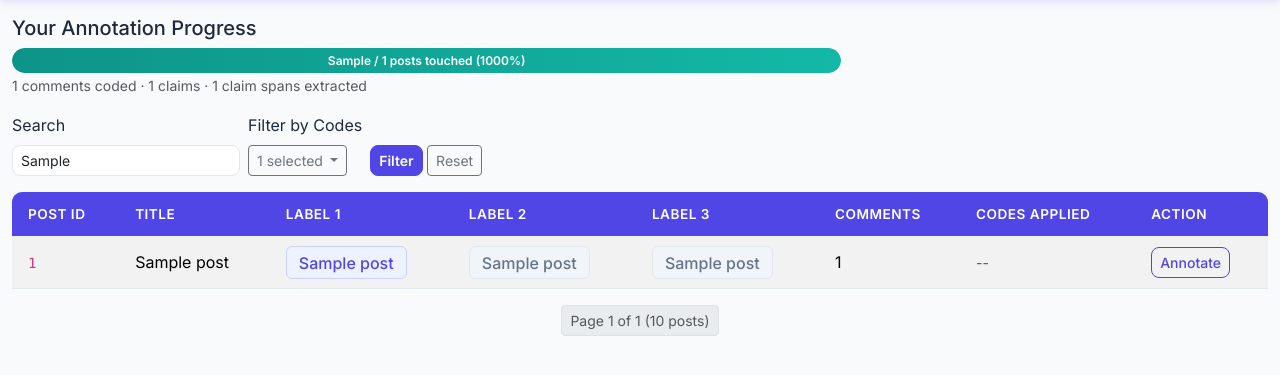
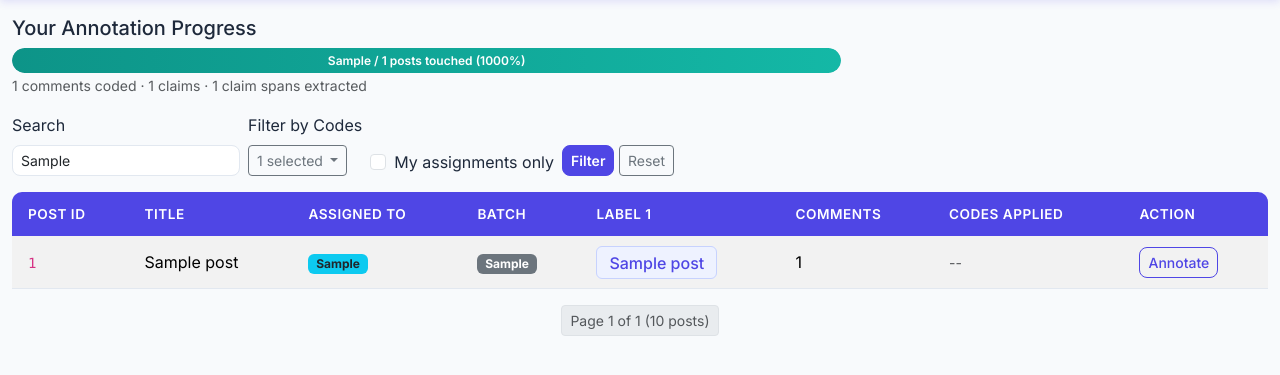
Before and after one commit to rohanray14/LLM_Healthcare_Research, a Flask app: template webapp/templates/annotator_dashboard.html in a window 1280 px wide. Shown: the part 56-431 px from the top of the page. Run offline with Flask 3, Linux system fonts and the light colour scheme; the template is opened without the code that fills it: most values are stand-ins (such as "Sample title", 1, 10 or a date in 2020); parts of the project's set-up code (start-up, migrations or seed data) failed here and were passed over.

Commit message:
Add assigned annotator/batch tags from spreadsheet columns
- Posts table now stores assigned_batch and assigned_annotator (with
  safe migration for existing DBs via ALTER TABLE)
- Pull from Google Sheets reads batch/annotator columns (case-insensitive)
- Annotator dashboard shows Assigned To and Batch columns
- "My assignments only" checkbox filter shows posts where the logged-in
  user is the assigned annotator and batch is non-empty
- Annotation page shows assignment badge on each post

Co-Authored-By: Claude Opus 4.6 <noreply@anthropic.com>

```diff
--- a/webapp/app.py
+++ b/webapp/app.py
@@ -253,6 +253,7 @@ def export_data():
 def annotator_dashboard():
     search = request.args.get("search", "")
     code_filter = request.args.getlist("codes")  # multi-select
+    my_assignments = request.args.get("my_assignments", "")
     page = int(request.args.get("page", 1))
 
     posts, total = get_posts(
@@ -260,6 +261,7 @@ def annotator_dashboard():
         page=page,
         per_page=25,
         username=session["username"],
+        assigned_to=session["username"] if my_assignments else None,
     )
     progress = get_annotation_progress(session["username"])
     total_pages = max(1, (total + 24) // 25)
@@ -285,6 +287,7 @@ def annotator_dashboard():
         total_pages=total_pages,
         current_search=search,
         current_codes=code_filter,
+        current_my_assignments=my_assignments,
         progress=progress,
         code_summaries=code_summaries,
         comment_codes=COMMENT_CODES,
--- a/webapp/sheets.py
+++ b/webapp/sheets.py
@@ -317,11 +317,17 @@ def pull_input_data(username=None, tab_name=None):
             nc = _get(row, "num_comments", 0)
             num_comments = int(nc) if nc else 0
             reddit_url = str(_get(row, "reddit_url"))
+            batch = str(_get(row, "batch", "")).strip()
+            annotator = str(_get(row, "annotator", "")).strip()
+            if batch.lower() == "nan":
+                batch = ""
+            if annotator.lower() == "nan":
+                annotator = ""
 
             conn.execute(
-                "INSERT INTO posts (id, title, body, label1, label2, label3, num_comments, reddit_url) "
-                "VALUES (?, ?, ?, ?, ?, ?, ?, ?)",
-                (post_id, title, body, label1, label2, label3, num_comments, reddit_url),
+                "INSERT INTO posts (id, title, body, label1, label2, label3, num_comments, reddit_url, assigned_batch, assigned_annotator) "
+                "VALUES (?, ?, ?, ?, ?, ?, ?, ?, ?, ?)",
+                (post_id, title, body, label1, label2, label3, num_comments, reddit_url, batch, annotator),
             )
             inserted_posts += 1
 
--- a/webapp/templates/annotate_post.html
+++ b/webapp/templates/annotate_post.html
@@ -34,6 +34,12 @@
         </div>
     </div>
     <div class="card-body">
+        {% if post.assigned_annotator and post.assigned_batch %}
+        <div class="mb-2">
+            <span class="badge bg-info text-dark">Assigned to: {{ post.assigned_annotator }}</span>
+            <span class="badge bg-secondary">Batch: {{ post.assigned_batch }}</span>
+        </div>
+        {% endif %}
         <div class="post-body border rounded p-3 bg-light" style="max-height: 200px; overflow-y: auto; font-size: 0.9rem;">
             {{ post.body or '(No post body)' }}
         </div>
--- a/webapp/templates/annotator_dashboard.html
+++ b/webapp/templates/annotator_dashboard.html
@@ -50,6 +50,13 @@
                 </div>
             </div>
             <div class="col-auto">
+                <div class="form-check mt-4">
+                    <input class="form-check-input" type="checkbox" name="my_assignments" id="my_assignments" value="1"
+                        {% if current_my_assignments %}checked{% endif %}>
+                    <label class="form-check-label" for="my_assignments">My assignments only</label>
+                </div>
+            </div>
+            <div class="col-auto">
                 <button type="submit" class="btn btn-sm btn-primary">Filter</button>
                 <a href="{{ url_for('annotator_dashboard') }}" class="btn btn-sm btn-outline-secondary">Reset</a>
             </div>
@@ -64,9 +71,9 @@
             <tr>
                 <th>Post ID</th>
                 <th>Title</th>
+                <th>Assigned To</th>
+                <th>Batch</th>
                 <th>Label 1</th>
-                <th>Label 2</th>
-                <th>Label 3</th>
                 <th>Comments</th>
                 <th>Codes Applied</th>
                 <th>Action</th>
@@ -76,10 +83,22 @@
             {% for post in posts %}
             <tr>
                 <td><code>{{ post.id }}</code></td>
-                <td>{{ post.title[:80] }}{% if post.title|length > 80 %}...{% endif %}</td>
+                <td>{{ post.title[:60] }}{% if post.title|length > 60 %}...{% endif %}</td>
+                <td>
+                    {% if post.assigned_annotator %}
+                    <span class="badge bg-info text-dark">{{ post.assigned_annotator }}</span>
+                    {% else %}
+                    <span class="text-muted small">--</span>
+                    {% endif %}
+                </td>
+                <td>
+                    {% if post.assigned_batch %}
+                    <span class="badge bg-secondary">{{ post.assigned_batch }}</span>
+                    {% else %}
+                    <span class="text-muted small">--</span>
+                    {% endif %}
+                </td>
                 <td><span class="badge-label">{{ post.label1 or '-' }}</span></td>
-                <td><span class="badge-label-secondary">{{ post.label2 or '-' }}</span></td>
-                <td><span class="badge-label-secondary">{{ post.label3 or '-' }}</span></td>
                 <td>{{ post.num_comments }}</td>
                 <td>
                     {% set codes = code_summaries.get(post.id, []) %}
```
Also changed, not shown: webapp/models.py (+22 -2 lines).
